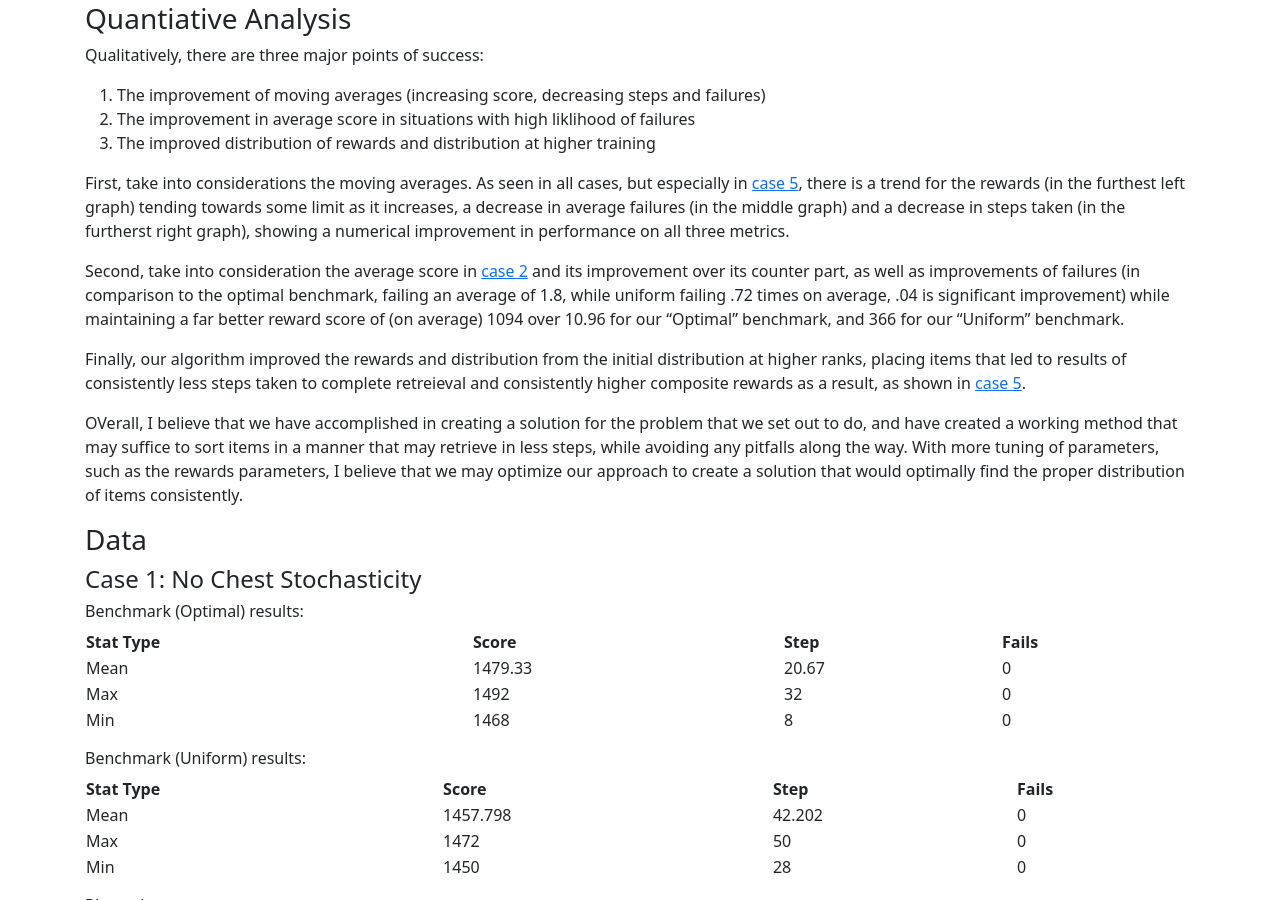
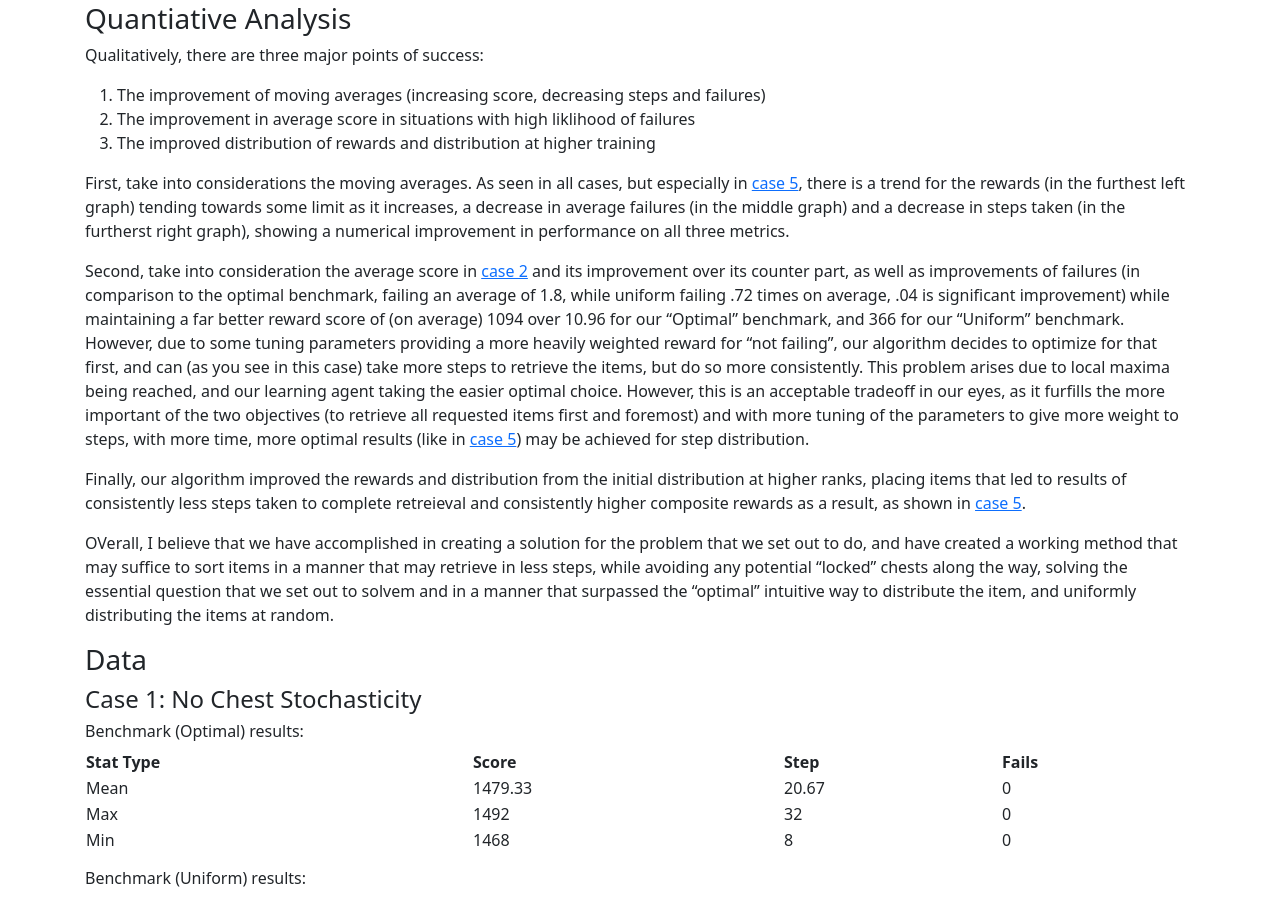
Before and after one commit to burwinliu-zz/LibraryOfAlexandria, a Jekyll site: the page built from docs/final.md, in a window 1280 px wide and 900 px high, scrolled down 9223 px. Built offline with Jekyll 4.4.1, drawn with Linux system fonts in a browser that asks for light colours.

Commit message:
adding more information

```diff
--- a/docs/final.md
+++ b/docs/final.md
@@ -292,11 +292,13 @@ Qualitatively, there are three major points of success:
 
 First, take into considerations the moving averages. As seen in all cases, but especially in [case 5](#case5), there is a trend for the rewards (in the furthest left graph) tending towards some limit as it increases, a decrease in average failures (in the middle graph) and a decrease in steps taken (in the furtherst right graph), showing a numerical improvement in performance on all three metrics.
 
-Second, take into consideration the average score in [case 2](#case2-table) and its improvement over its counter part, as well as improvements of failures (in comparison to the optimal benchmark, failing an average of 1.8, while uniform failing .72 times on average, .04 is significant improvement) while maintaining a far better reward score of (on average) 1094 over 10.96 for our "Optimal" benchmark, and 366 for our "Uniform" benchmark.
+Second, take into consideration the average score in [case 2](#case2-table) and its improvement over its counter part, as well as improvements of failures (in comparison to the optimal benchmark, failing an average of 1.8, while uniform failing .72 times on average, .04 is significant improvement) while maintaining a far better reward score of (on average) 1094 over 10.96 for our "Optimal" benchmark, and 366 for our "Uniform" benchmark. However, due to some tuning parameters providing a more heavily weighted reward for "not failing", our algorithm decides to optimize for that first, and can (as you see in this case) take more steps to retrieve the items, but do so more consistently. This problem arises due to local maxima being reached, and our learning agent taking the easier optimal choice. However, this is an acceptable tradeoff in our eyes, as it furfills the more important of the two objectives (to retrieve all requested items first and foremost) and with more tuning of the parameters to give more weight to steps, with more time, more optimal results (like in [case 5](#case5)) may be achieved for step distribution.
 
 Finally, our algorithm improved the rewards and distribution from the initial distribution at higher ranks, placing items that led to results of consistently less steps taken to complete retreieval and consistently higher composite rewards as a result, as shown in [case 5](#case5).
 
-OVerall, I believe that we have accomplished in creating a solution for the problem that we set out to do, and have created a working method that may suffice to sort items in a manner that may retrieve in less steps, while avoiding any pitfalls along the way. With more tuning of parameters, such as the rewards parameters, I believe that we may optimize our approach to create a solution that would optimally find the proper distribution of items consistently.
+OVerall, I believe that we have accomplished in creating a solution for the problem that we set out to do, and have created a working method that may suffice to sort items in a manner that may retrieve in less steps, while avoiding any potential "locked" chests along the way, solving the essential question that we set out to solvem and in a manner that surpassed the "optimal" intuitive way to distribute the item, and uniformly distributing the items at random.
+
+
 
 ### Data
 #### Case 1: No Chest Stochasticity
```
